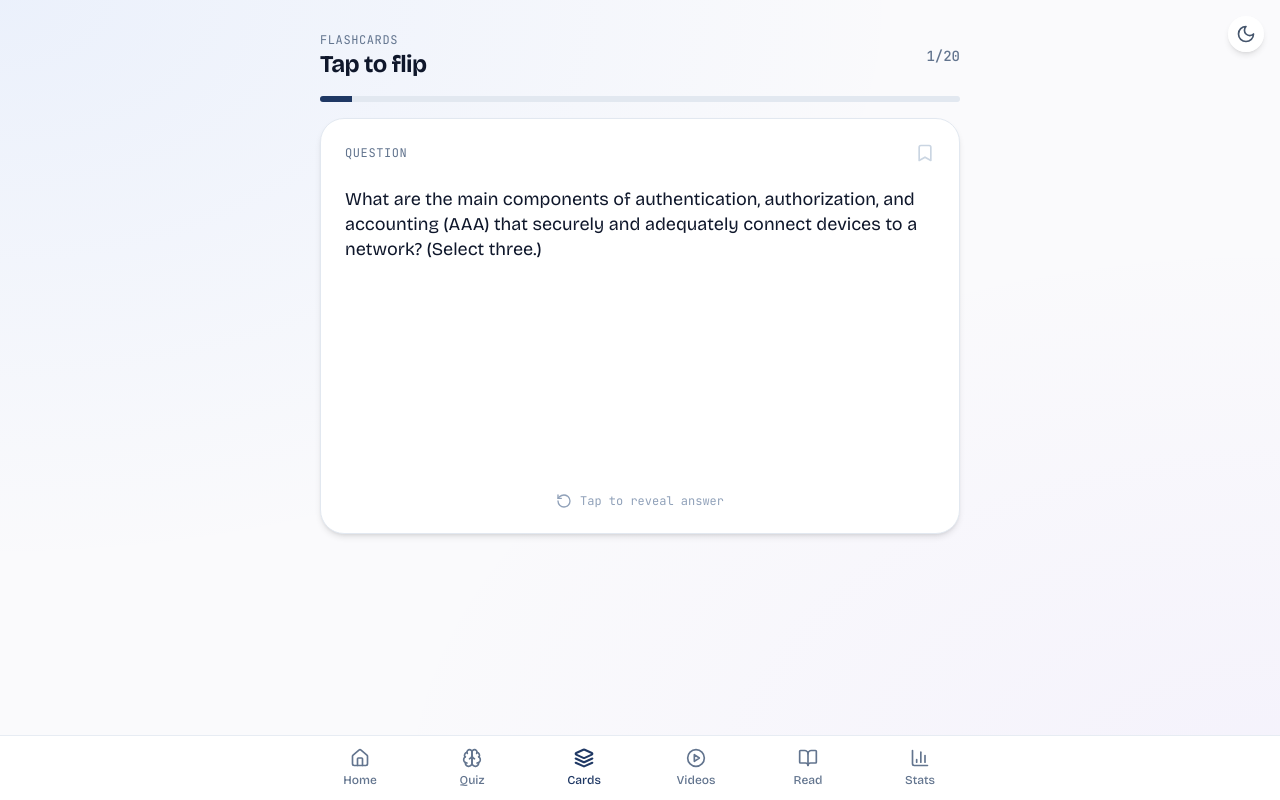
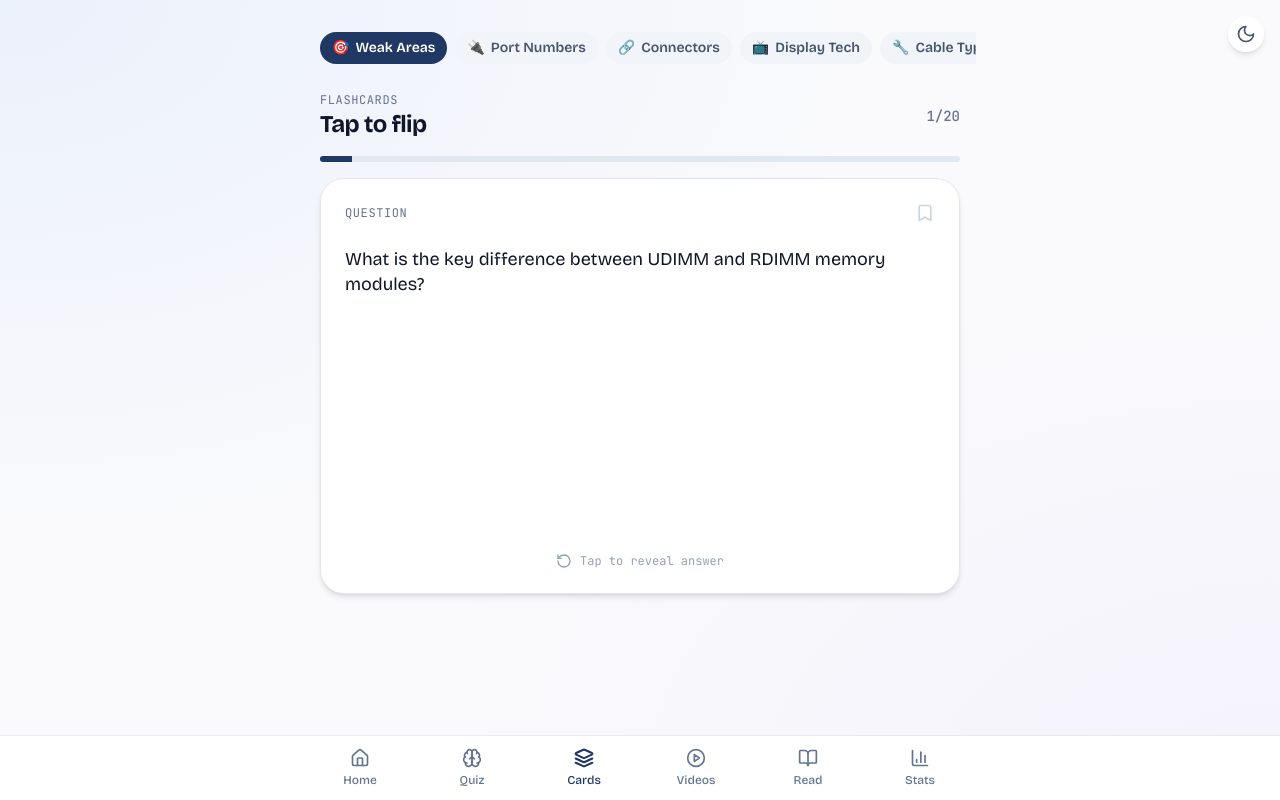
Before and after one commit to mcgillesdorce/comptiaAplus, a Next.js app: page /flashcards in a window 1280 px wide. Built offline with nearby package versions, Linux system fonts and the light colour scheme.

Commit message:
feat: flashcard stack picker — Weak Areas, Port Numbers, Connectors, Display Tech, Cable Types, Networking

```diff
--- a/app/flashcards/page.tsx
+++ b/app/flashcards/page.tsx
@@ -1,12 +1,40 @@
 "use client";
-import { useState, useMemo } from "react";
+import { useState } from "react";
 import { motion, AnimatePresence } from "framer-motion";
 import { useStudyStore } from "@/lib/store";
 import { pickWeakQuestions } from "@/lib/analytics";
 import { allQuestions } from "@/data/questions";
-import type { Question } from "@/lib/types";
+import type { Question, WeaknessTag } from "@/lib/types";
 import { shuffle, cn } from "@/lib/utils";
 import { RotateCcw, X, Bookmark, BookmarkCheck } from "lucide-react";
+
+type StackDef = {
+  id: string;
+  label: string;
+  emoji: string;
+  tags?: WeaknessTag[];
+};
+
+const STACKS: StackDef[] = [
+  { id: "weak",        label: "Weak Areas",    emoji: "🎯" },
+  { id: "ports",       label: "Port Numbers",  emoji: "🔌", tags: ["port-numbers"] },
+  { id: "connectors",  label: "Connectors",    emoji: "🔗", tags: ["ports", "usb-standards", "thunderbolt", "coax-cabling", "fiber-connectors", "display-cables"] },
+  { id: "display",     label: "Display Tech",  emoji: "📺", tags: ["display-tech", "display-cables", "laptop-display"] },
+  { id: "cables",      label: "Cable Types",   emoji: "🔧", tags: ["cat-ratings", "t568a-568b-crossover", "wiring-standards", "emi-shielding", "crosstalk", "coax-cabling"] },
+  { id: "networking",  label: "Networking",    emoji: "📡", tags: ["wifi-80211-standards", "wireless-channels", "internet-conn-types", "dhcp-process", "dns-records", "wireless-standards"] },
+];
+
+function buildDeck(
+  stack: StackDef,
+  stats: ReturnType<typeof useStudyStore.getState>["questionStats"],
+  sessions: ReturnType<typeof useStudyStore.getState>["sessions"],
+): Question[] {
+  if (!stack.tags) return pickWeakQuestions(stats, 20, undefined, sessions);
+  const filtered = allQuestions.filter((q) =>
+    q.weaknessTags.some((t) => (stack.tags as WeaknessTag[]).includes(t))
+  );
+  return shuffle(filtered);
+}
 
 export default function FlashcardsPage() {
   const stats = useStudyStore((s) => s.questionStats);
@@ -15,31 +43,83 @@ export default function FlashcardsPage() {
   const toggleReview = useStudyStore((s) => s.toggleReview);
   const recordAnswer = useStudyStore((s) => s.recordAnswer);
 
-  // Start with weak-area-weighted deck (20 cards)
-  const [deck] = useState<Question[]>(() => pickWeakQuestions(stats, 20, undefined, sessions));
+  const [activeStackId, setActiveStackId] = useState("weak");
+  const [deck, setDeck] = useState<Question[]>(() => buildDeck(STACKS[0], stats, sessions));
   const [idx, setIdx] = useState(0);
   const [flipped, setFlipped] = useState(false);
 
+  function handleSelectStack(stack: StackDef) {
+    if (stack.id === activeStackId) return;
+    setActiveStackId(stack.id);
+    setDeck(buildDeck(stack, stats, sessions));
+    setIdx(0);
+    setFlipped(false);
+  }
+
   if (deck.length === 0) {
     return (
-      <div className="pt-12 text-center">
-        <p className="text-slate-600">No flashcards available yet.</p>
+      <div className="space-y-4">
+        {/* Stack picker still visible even when empty */}
+        <div className="-mx-4 flex gap-2 overflow-x-auto px-4 pb-1 pt-2 scrollbar-none">
+          {STACKS.map((s) => (
+            <button
+              key={s.id}
+              onClick={() => handleSelectStack(s)}
+              className={cn(
+                "flex shrink-0 items-center gap-1.5 rounded-full px-3 py-1.5 text-sm font-semibold transition-colors",
+                s.id === activeStackId
+                  ? "bg-brand-700 text-white"
+                  : "bg-slate-100 text-slate-600",
+              )}
+            >
+              <span>{s.emoji}</span>
+              <span>{s.label}</span>
+            </button>
+          ))}
+        </div>
+        <div className="pt-8 text-center">
+          <p className="text-slate-600">No flashcards in this stack yet.</p>
+        </div>
       </div>
     );
   }
 
   if (idx >= deck.length) {
     return (
-      <div className="flex min-h-[60vh] flex-col items-center justify-center space-y-4 text-center">
+      <div className="space-y-4">
+        <div className="-mx-4 flex gap-2 overflow-x-auto px-4 pb-1 pt-2 scrollbar-none">
+          {STACKS.map((s) => (
+            <button
+              key={s.id}
+              onClick={() => handleSelectStack(s)}
+              className={cn(
+                "flex shrink-0 items-center gap-1.5 rounded-full px-3 py-1.5 text-sm font-semibold transition-colors",
+                s.id === activeStackId
+                  ? "bg-brand-700 text-white"
+                  : "bg-slate-100 text-slate-600",
+              )}
+            >
+              <span>{s.emoji}</span>
+              <span>{s.label}</span>
+            </button>
+          ))}
+        </div>
+        <div className="flex min-h-[50vh] flex-col items-center justify-center space-y-4 text-center">
           <p className="text-4xl">🎉</p>
           <p className="text-xl font-semibold text-slate-900">Deck complete</p>
           <p className="text-sm text-slate-600">You reviewed {deck.length} cards</p>
           <button
-          onClick={() => location.reload()}
+            onClick={() => {
+              const stack = STACKS.find((s) => s.id === activeStackId)!;
+              setDeck(buildDeck(stack, stats, sessions));
+              setIdx(0);
+              setFlipped(false);
+            }}
             className="rounded-xl bg-brand-700 px-6 py-3 font-semibold text-white"
           >
-          New deck
+            Restart this stack
           </button>
+        </div>
       </div>
     );
   }
@@ -59,6 +139,25 @@ export default function FlashcardsPage() {
 
   return (
     <div className="space-y-4">
+      {/* Stack picker */}
+      <div className="-mx-4 flex gap-2 overflow-x-auto px-4 pb-1 pt-2 scrollbar-none">
+        {STACKS.map((s) => (
+          <button
+            key={s.id}
+            onClick={() => handleSelectStack(s)}
+            className={cn(
+              "flex shrink-0 items-center gap-1.5 rounded-full px-3 py-1.5 text-sm font-semibold transition-colors",
+              s.id === activeStackId
+                ? "bg-brand-700 text-white"
+                : "bg-slate-100 text-slate-600",
+            )}
+          >
+            <span>{s.emoji}</span>
+            <span>{s.label}</span>
+          </button>
+        ))}
+      </div>
+
       {/* Header */}
       <div className="flex items-center justify-between pt-2">
         <div>
```
Lines whose indentation alone changed are shown as unchanged.
